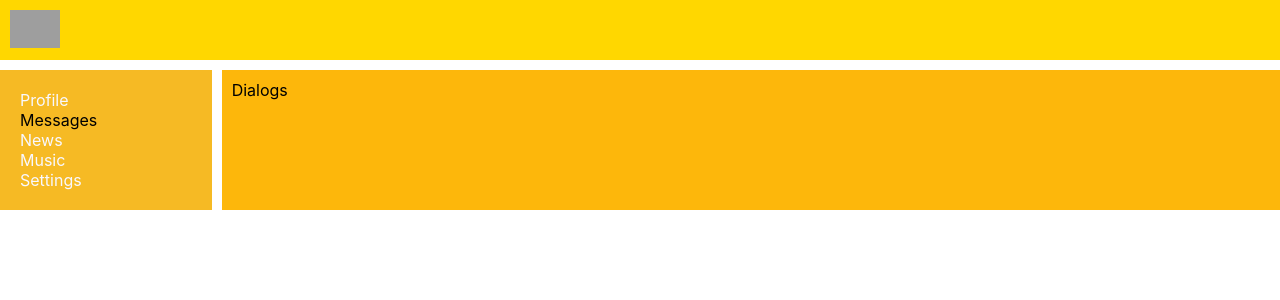
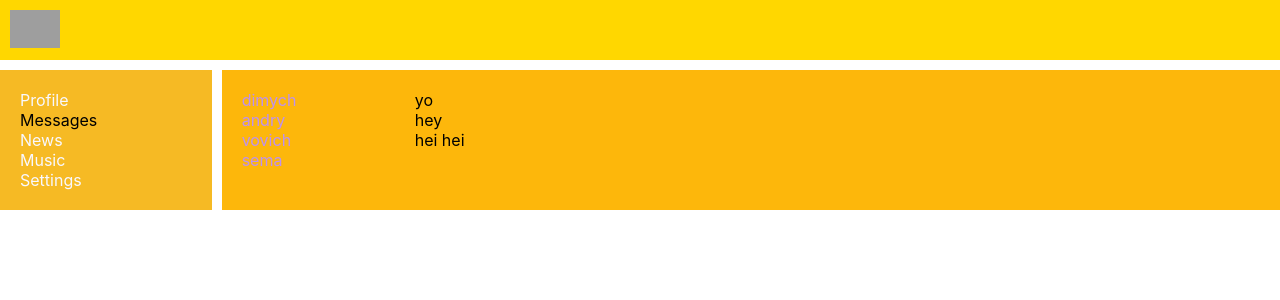
Before and after one commit to mayakovslky/samurai-way-main, a React (Create React App) app: page /messages in a window 1280 px wide. Shown: the top 300 px of the page. Built offline with nearby package versions, Linux system fonts and the light colour scheme; grey boxes are pictures that could not be loaded.

Commit message:
19. add new component Dialogs and new class active

```diff
--- a/src/components/Dialogs/Dialogs.module.css
+++ b/src/components/Dialogs/Dialogs.module.css
@@ -1,3 +1,25 @@
-div {
+.dialogs {
     color: black;
+    display: grid;
+    grid-template-columns: 2fr 10fr;
 }
+
+.dialogsItems {
+    padding: 10px;
+}
+
+.dialog {
+
+}
+
+.active {
+    color: #be91ef;
+}
+
+.messages {
+    padding: 10px;
+}
+
+.message {
+
+}
--- a/src/components/Dialogs/Dialogs.tsx
+++ b/src/components/Dialogs/Dialogs.tsx
@@ -3,8 +3,18 @@ import s from './Dialogs.module.css';
 
 export const Dialogs = () => {
     return (
-        <div className={s.div}>
-            Dialogs
+        <div className={s.dialogs}>
+            <div className={s.dialogsItems}>
+                <div className={s.dialog + ' ' + s.active}>dimych</div>
+                <div className={s.dialog + ' ' + s.active}>andry</div>
+                <div className={s.dialog + ' ' + s.active}>vovich</div>
+                <div className={s.dialog + ' ' + s.active}>sema</div>
+            </div>
+            <div className={s.messages}>
+                <div className={s.message}>yo</div>
+                <div className={s.message}>hey</div>
+                <div className={s.message}>hei hei</div>
+            </div>
         </div>
     )
 };
```
